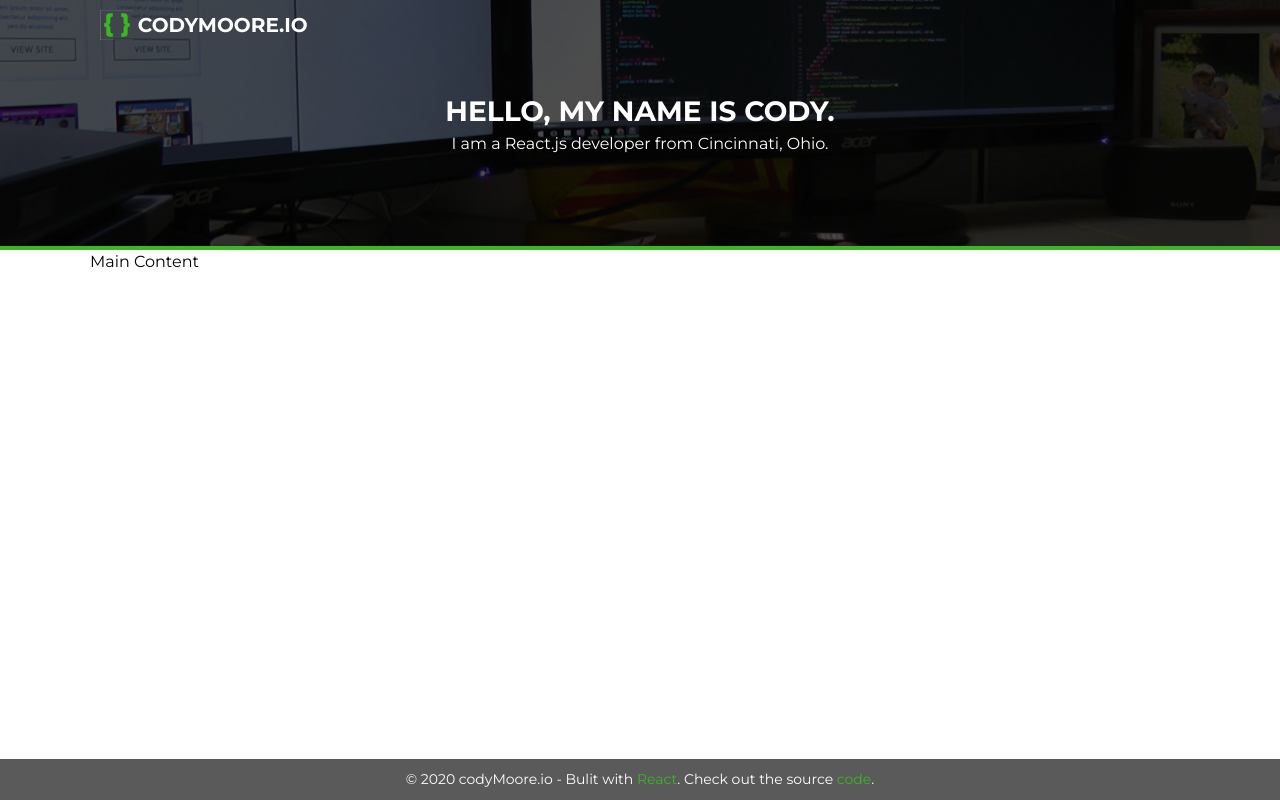
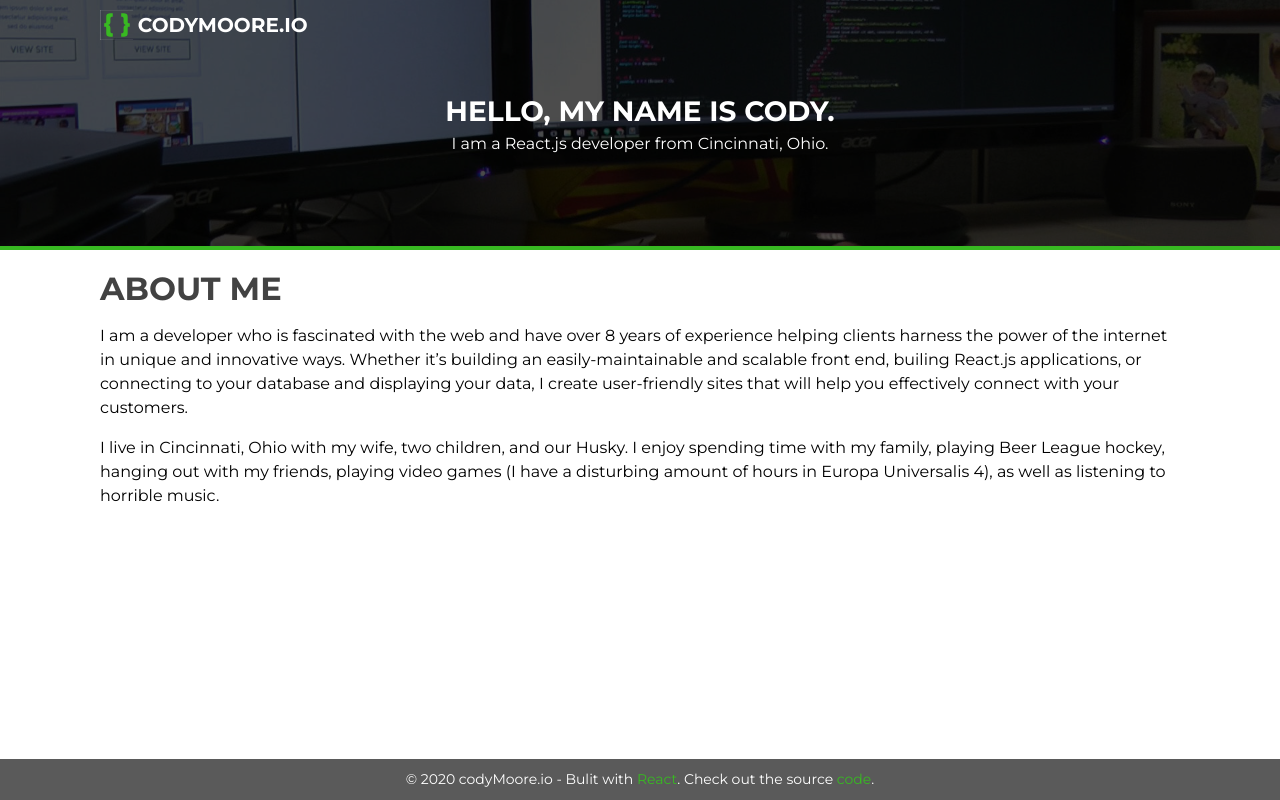
Before and after one commit to CodyMoore240/codymoore.io, a React (Create React App) app: page / in a window 1280 px wide. Built offline with nearby package versions, Linux system fonts and the light colour scheme.

Commit message:
Added basic About Me section

```diff
--- /dev/null
+++ b/src/components/AboutMe/index.tsx
@@ -0,0 +1,21 @@
+import React from 'react'
+
+import styles from './styles.module.scss'
+
+function AboutMe() {
+  function getLengthOfExperience() {
+    const currentYear = new Date().getFullYear()
+    return currentYear - 2012
+  }
+
+  return (
+    <div className={styles.container}>
+      <h2 className={styles.title}>About Me</h2>
+      <p>I am a developer who is fascinated with the web and have over {getLengthOfExperience()} years of experience helping clients harness the power of the internet in unique and innovative ways. Whether it’s building an easily-maintainable and scalable front end, builing React.js applications, or connecting to your database and displaying your data, I create user-friendly sites that will help you effectively connect with your customers.</p>
+
+      <p>I live in Cincinnati, Ohio with my wife, two children, and our Husky. I enjoy spending time with my family, playing Beer League hockey, hanging out with my friends, playing video games (I have a disturbing amount of hours in Europa Universalis 4), as well as listening to horrible music.</p>
+    </div>
+  )
+}
+
+export default AboutMe
--- /dev/null
+++ b/src/components/AboutMe/styles.module.scss
@@ -0,0 +1,9 @@
+.container {
+
+}
+
+.title {
+  font-size: 32px;
+  line-height: 38px;
+  margin: 0 0 10px;
+}
--- a/src/components/App/index.tsx
+++ b/src/components/App/index.tsx
@@ -4,6 +4,7 @@ import Header from 'components/Header'
 import Hero from 'components/Hero'
 import SiteContainer from 'components/SiteContainer'
 import Footer from 'components/Footer'
+import AboutMe from 'components/AboutMe'
 
 import styles from './styles.module.scss'
 
@@ -15,7 +16,9 @@ function App() {
       </SiteContainer>
       <Hero></Hero>
       <SiteContainer>
-        <div>Main Content</div>
+        <div className={styles.contentWrapper}>
+          <AboutMe></AboutMe>
+        </div>
       </SiteContainer>
       <Footer></Footer>
     </div>
```
